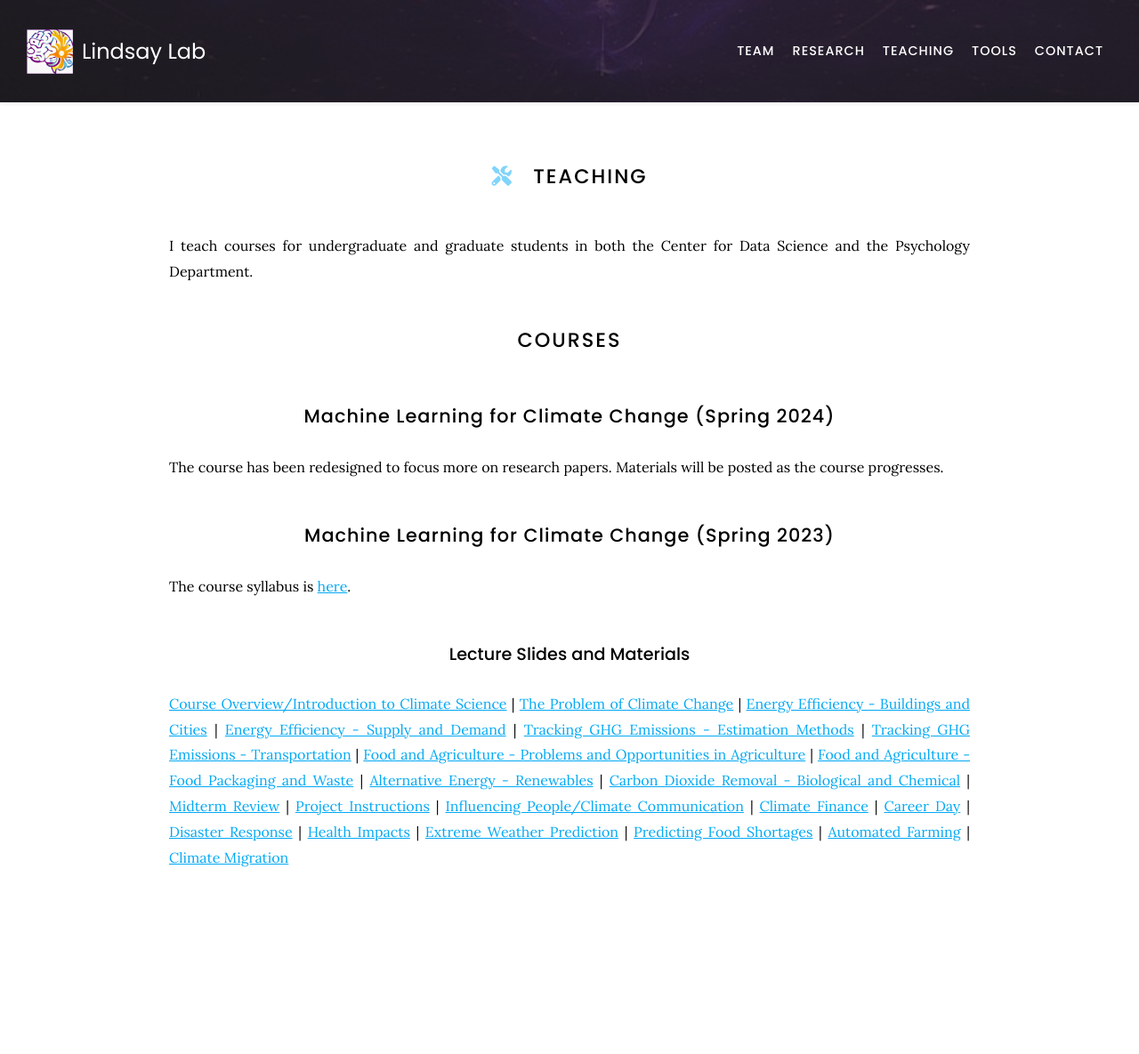
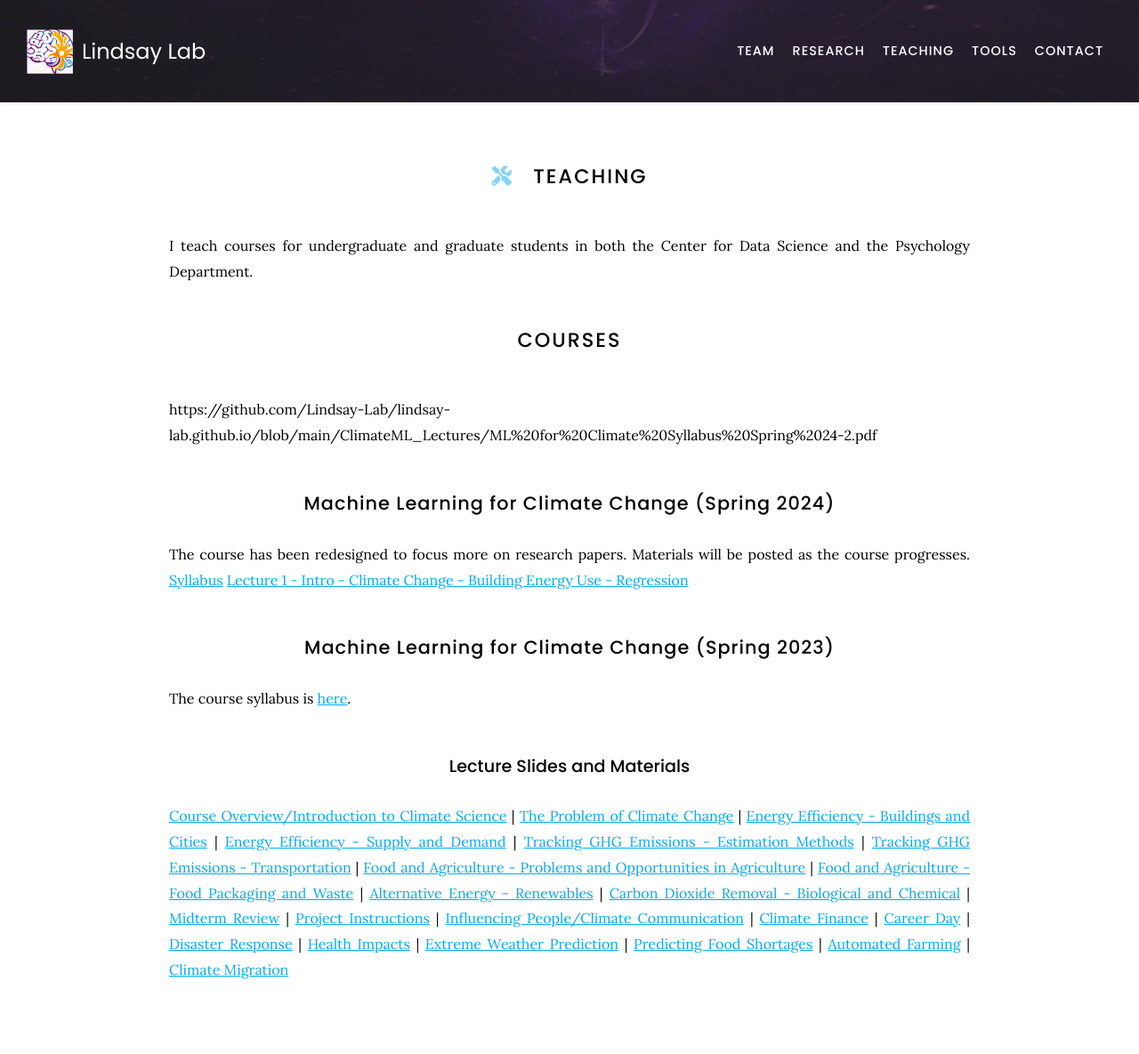
Before and after one commit to Lindsay-Lab/lindsay-lab.github.io, a Jekyll site: the page built from teaching/index.md, in a window 1280 px wide. Shown: the whole page at 89% size. Built offline with Jekyll 4.4.1, drawn with Linux system fonts in a browser that asks for light colours; nearby versions of some CDN libraries; before the commit the page ends 1058 px from its top, so only the background shows below that.

Commit message:
Update index.md

```diff
--- a/teaching/index.md
+++ b/teaching/index.md
@@ -10,9 +10,11 @@ nav:
 I teach courses for undergraduate and graduate students in both the Center for Data Science and the Psychology Department.
 
 # Courses
-
+https://github.com/Lindsay-Lab/lindsay-lab.github.io/blob/main/ClimateML_Lectures/ML%20for%20Climate%20Syllabus%20Spring%2024-2.pdf
 ## Machine Learning for Climate Change (Spring 2024)
 The course has been redesigned to focus more on research papers. Materials will be posted as the course progresses.
+[Syllabus](https://lindsay-lab.github.io/ClimateML_Lectures/ML%20for%20Climate%20Syllabus%20Spring%2024-2.pdf)
+[Lecture 1 - Intro - Climate Change - Building Energy Use - Regression](https://lindsay-lab.github.io/ClimateML_Lectures/Lecture%201%20-%20Intro%20%2B%20Energy%20%2B%20Regression.pdf)
 
 
 ## Machine Learning for Climate Change (Spring 2023)
```
